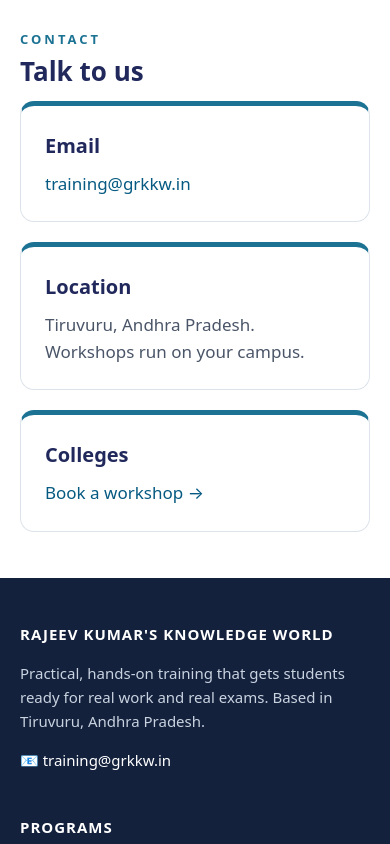
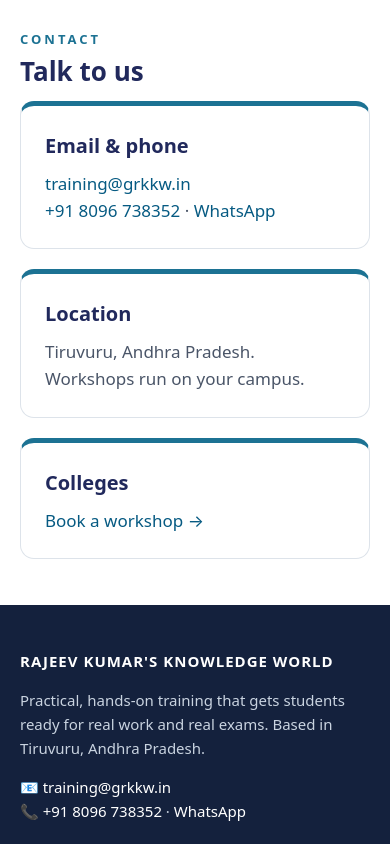
Before and after one commit to grkkworldorg/grkkw.in, a plain HTML site: page about.html in a window 390 px wide. Shown: the part 1500-2344 px from the top of the page. Drawn offline with Linux system fonts and the light colour scheme.

Commit message:
Add phone and WhatsApp contact
- Footer on every page: tap-to-call +91 8096 738352 and a WhatsApp link
- About page: contact card now shows email, phone and WhatsApp

Co-Authored-By: Claude Opus 5.5 <noreply@anthropic.com>

```diff
--- a/about.html
+++ b/about.html
@@ -22,14 +22,14 @@
 
 <section class="blk alt"><div class="wrap"><div class="eyebrow" style="color:var(--teal)">Contact</div><h2>Talk to us</h2>
 <div class="grid g3">
-<div class="card top"><h3>Email</h3><p><a href="mailto:training@grkkw.in">training@grkkw.in</a></p></div>
+<div class="card top"><h3>Email &amp; phone</h3><p><a href="mailto:training@grkkw.in">training@grkkw.in</a><br><a href="tel:+918096738352">+91 8096 738352</a> · <a href="https://wa.me/918096738352" target="_blank" rel="noopener">WhatsApp</a></p></div>
 <div class="card top"><h3>Location</h3><p>Tiruvuru, Andhra Pradesh. Workshops run on your campus.</p></div>
 <div class="card top"><h3>Colleges</h3><p><a href="colleges.html">Book a workshop →</a></p></div>
 </div></div></section>
 
 <footer><div class="wrap"><div class="fgrid">
 <div><h4>Rajeev Kumar's Knowledge World</h4><p>Practical, hands-on training that gets students ready for real work and real exams. Based in Tiruvuru, Andhra Pradesh.</p>
-<p>📧 <a href="mailto:training@grkkw.in">training@grkkw.in</a></p></div>
+<p>📧 <a href="mailto:training@grkkw.in">training@grkkw.in</a><br>📞 <a href="tel:+918096738352">+91 8096 738352</a> · <a href="https://wa.me/918096738352" target="_blank" rel="noopener">WhatsApp</a></p></div>
 <div><h4>Programs</h4><p><a href="ilp.html">ILP: industry readiness</a><br><a href="ilp.html#internships">Internships</a><br><a href="gati.html">Gati Academy</a></p></div>
 <div><h4>For colleges</h4><p><a href="colleges.html">Book a workshop</a><br><a href="ilp.html#workshop">How a workshop runs</a><br><a href="about.html">About us</a></p></div>
 </div><div class="legal">© 2026 Rajeev Kumar's Knowledge World (MSME registered). ILP – Initial Learning Program, in collaboration with Holpen Enterprises Private Limited.</div></div></footer>
```
Also changed, not shown: 404.html (+1 -1 lines), colleges.html (+1 -1 lines), gati.html (+1 -1 lines), ilp.html (+1 -1 lines), index.html (+1 -1 lines).
